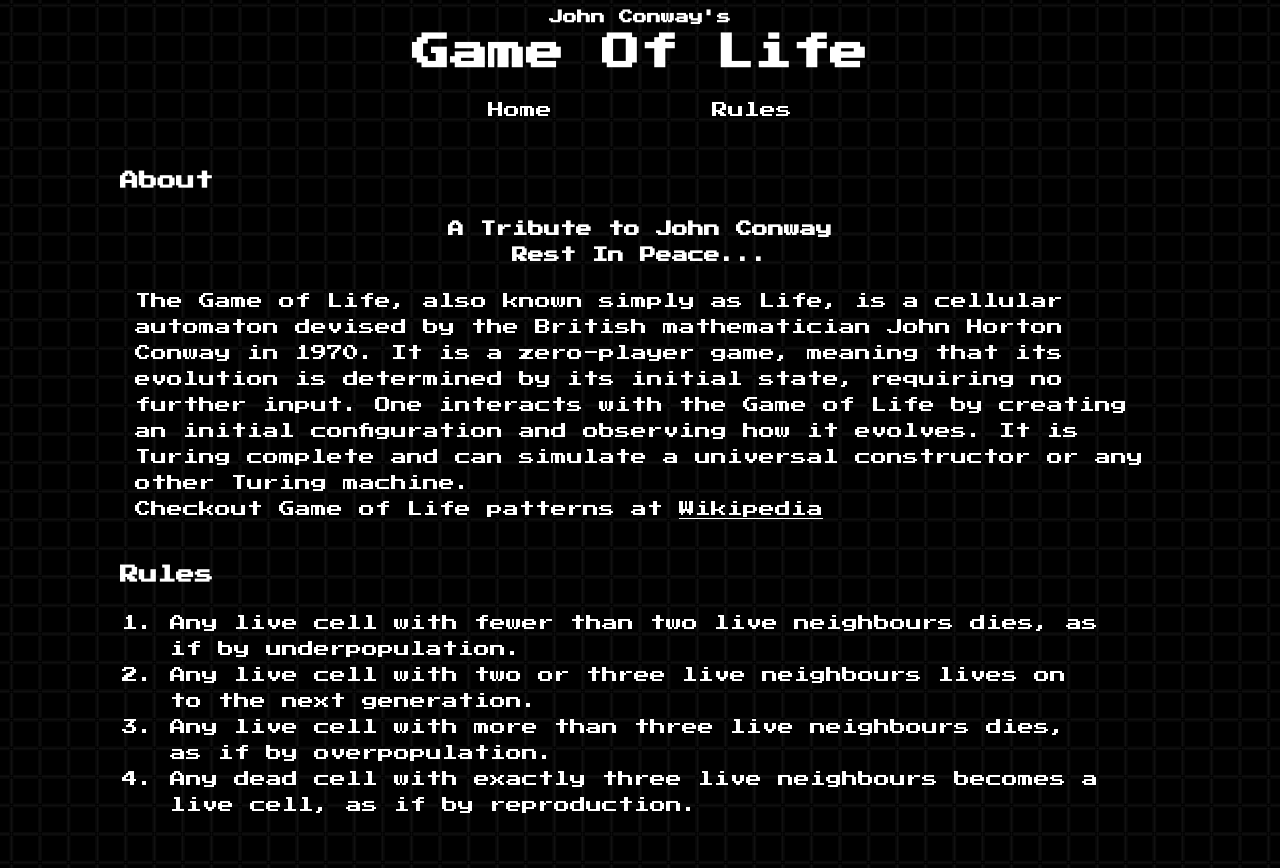
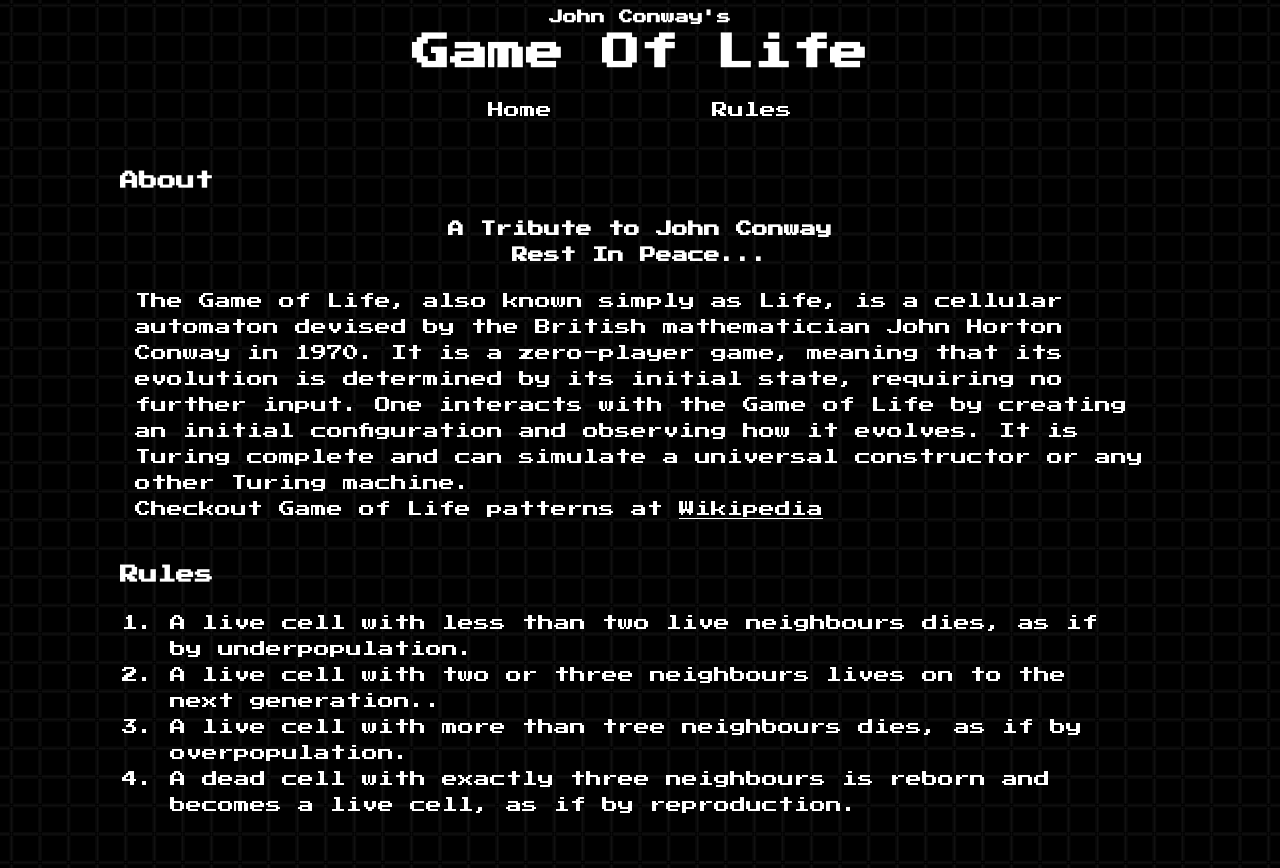
Before and after one commit to the-anomalous/game-of-life, a React (Create React App) app: page /rules in a window 1280 px wide. Built offline with nearby package versions, Linux system fonts and the light colour scheme.

Commit message:
updated rules

```diff
--- a/package.json
+++ b/package.json
@@ -2,7 +2,7 @@
   "name": "game-of-life",
   "version": "0.1.0",
   "private": true,
-  "homepage": "https://the-anomalous.github.io/game-of-life/",
+  "homepage": "https://the-anomalous.github.io/",
   "dependencies": {
     "@testing-library/jest-dom": "^5.12.0",
     "@testing-library/react": "^11.2.6",
--- a/src/App.js
+++ b/src/App.js
@@ -12,7 +12,7 @@ function App() {
       <Header />
       <Switch>
         <Route exact path='/' component={HomePage} />
-        < Route exact path = '/rules'
+        <Route exact path = '/rules'
         component = {
           RulesPage
         }
--- a/src/pages/rules-page/rules-page.component.jsx
+++ b/src/pages/rules-page/rules-page.component.jsx
@@ -19,10 +19,10 @@ const RulesPage = () => {
       <div className="rules section">
         <h3>Rules</h3>
         <ol>
-          <li>Any live cell with fewer than two live neighbours dies, as if by underpopulation.</li>
-          <li>Any live cell with two or three live neighbours lives on to the next generation.</li>
-          <li>Any live cell with more than three live neighbours dies, as if by overpopulation.</li>
-          <li>Any dead cell with exactly three live neighbours becomes a live cell, as if by reproduction.</li>
+          <li>A live cell with less than two live neighbours dies, as if by underpopulation.</li>
+          <li>A live cell with two or three neighbours lives on to the next generation..</li>
+          <li>A live cell with more than tree neighbours dies, as if by overpopulation.</li>
+          <li>A dead cell with exactly three neighbours is reborn and becomes a live cell, as if by reproduction.</li>
         </ol>
       </div>
       <div className="patterns"></div>
```
